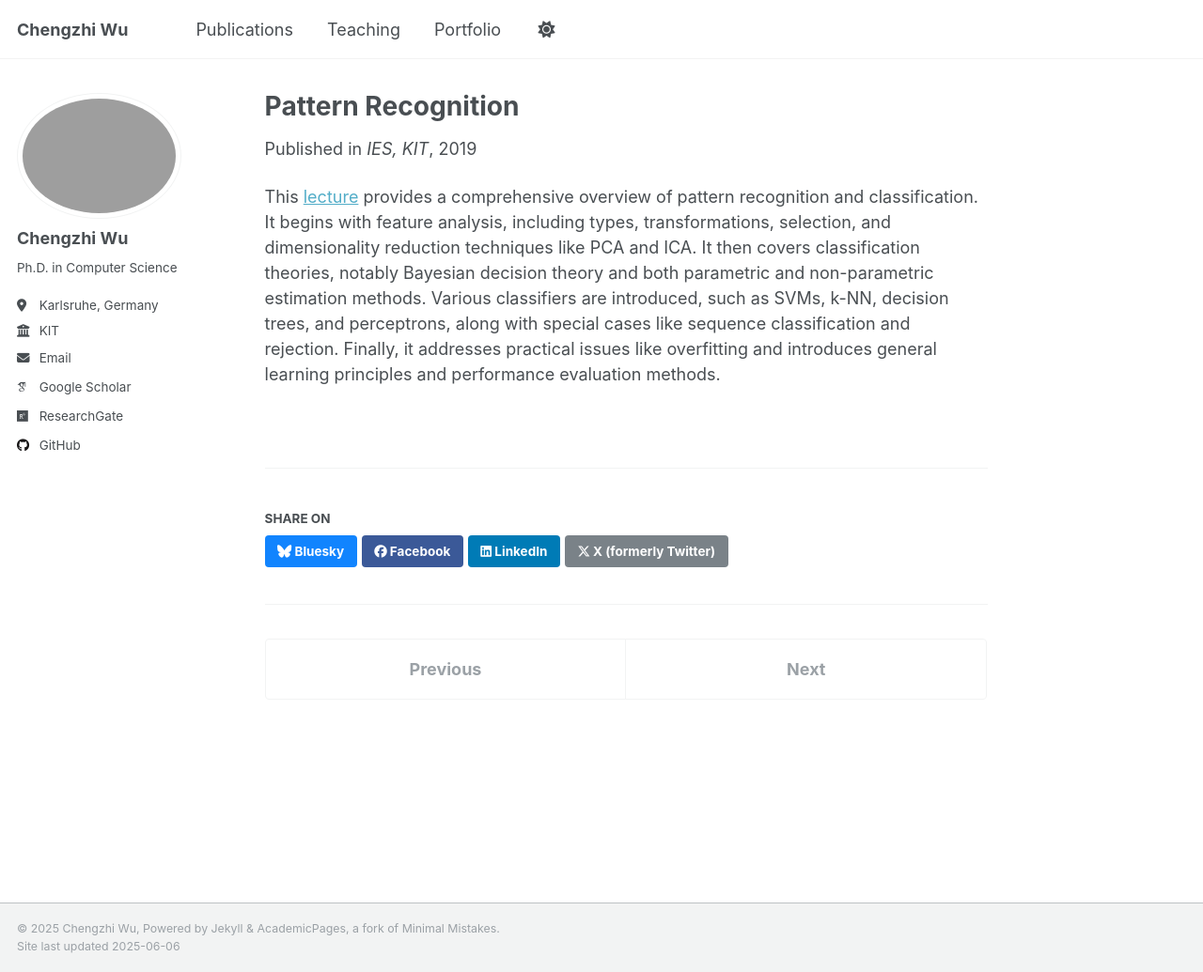
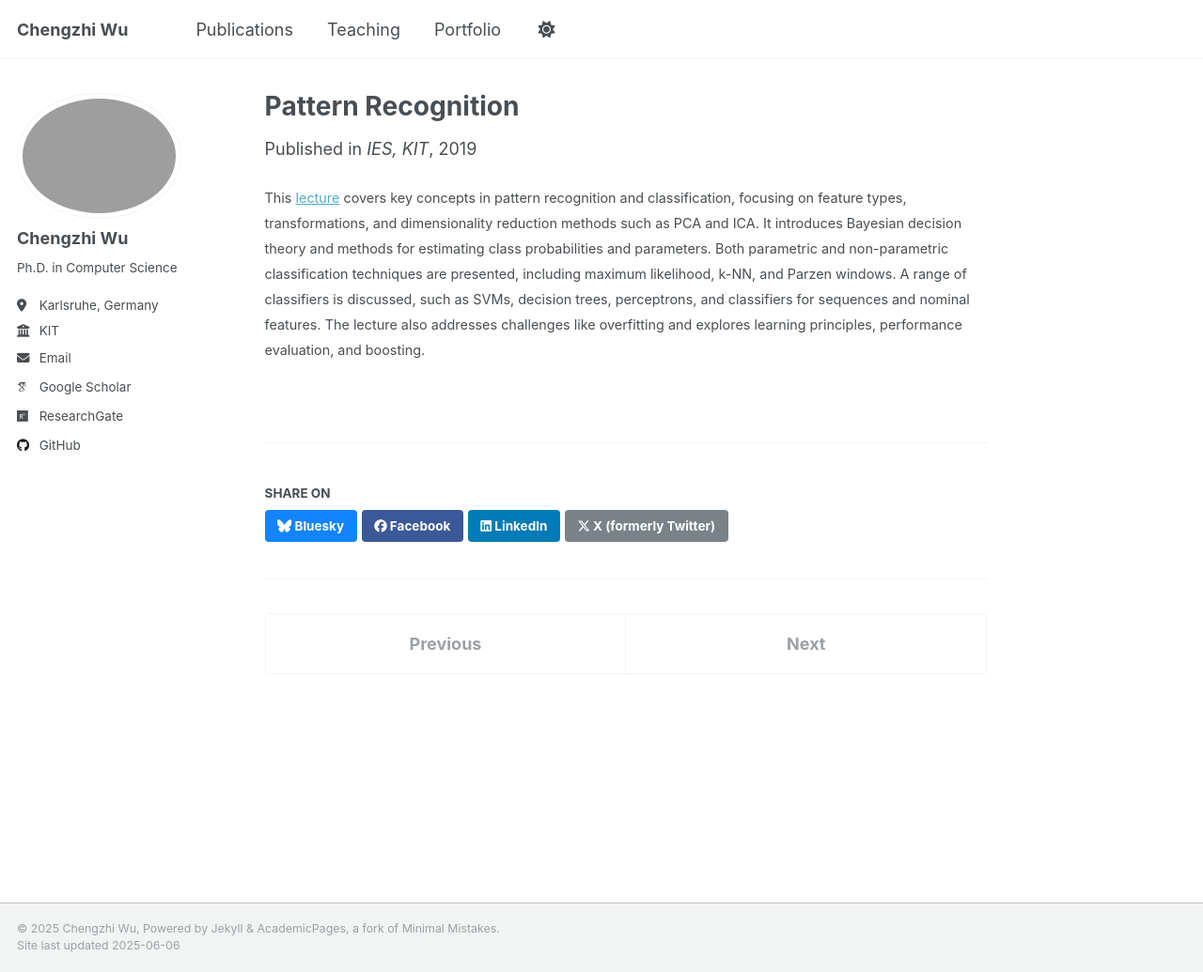
Before and after one commit to stevenczwu/stevenczwu.github.io, a Jekyll site: the page built from _teaching/Lecture-Mustererkennung.md, in a window 1280 px wide and 1035 px high. Shown: the whole window at 94% size. Built offline with Jekyll 4.4.1, drawn with Linux system fonts in a browser that asks for light colours; some web fonts are replaced.

Commit message:
update teaching

```diff
--- a/_teaching/Lecture-Mustererkennung.md
+++ b/_teaching/Lecture-Mustererkennung.md
@@ -10,4 +10,6 @@ end_date: 2023-04-01
 location: "Karlsruhe, Germany"
 ---
 
-This [lecture](https://ies.iar.kit.edu/lehre_mustererkennung.php) provides a comprehensive overview of pattern recognition and classification. It begins with feature analysis, including types, transformations, selection, and dimensionality reduction techniques like PCA and ICA. It then covers classification theories, notably Bayesian decision theory and both parametric and non-parametric estimation methods. Various classifiers are introduced, such as SVMs, k-NN, decision trees, and perceptrons, along with special cases like sequence classification and rejection. Finally, it addresses practical issues like overfitting and introduces general learning principles and performance evaluation methods.
+<span style="font-size: 0.8em;">
+This [lecture](https://ies.iar.kit.edu/lehre_mustererkennung.php) covers key concepts in pattern recognition and classification, focusing on feature types, transformations, and dimensionality reduction methods such as PCA and ICA. It introduces Bayesian decision theory and methods for estimating class probabilities and parameters. Both parametric and non-parametric classification techniques are presented, including maximum likelihood, k-NN, and Parzen windows. A range of classifiers is discussed, such as SVMs, decision trees, perceptrons, and classifiers for sequences and nominal features. The lecture also addresses challenges like overfitting and explores learning principles, performance evaluation, and boosting.
+</span>
```
